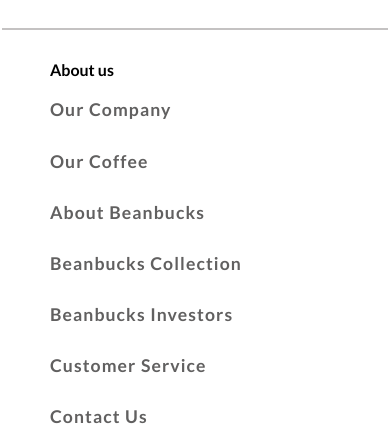
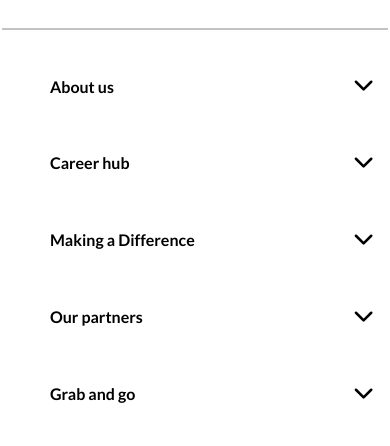
Before and after one commit to SethFerreira/beanbuck-shop, a plain HTML site: page index.html in a window 390 px wide. Shown: the part 3194-3640 px from the top of the page. Drawn offline with nearby package versions, Linux system fonts and the light colour scheme.

Commit message:
feat: add toggle for footer social lists on mobile

```diff
--- a/index.html
+++ b/index.html
@@ -99,7 +99,10 @@
     <footer>
         <div class="container-footer">
             <div class="social-list">
-                <h4>About us</h4>
+                <div class="icon-text">
+                    <h4>About us</h4>
+                    <button><ion-icon name="chevron-down-outline"></ion-icon></button>
+                </div>
                 <ul>
                     <li><a href="#">Our Company</a></li>
                     <li><a href="#">Our Coffee</a></li>
@@ -111,7 +114,10 @@
                 </ul>
             </div>
             <div class="social-list">
-                <h4>Career hub</h4>
+                <div class="icon-text">
+                    <h4>Career hub</h4>
+                    <button><ion-icon name="chevron-down-outline"></ion-icon></button>
+                </div>
                 <ul>
                     <li><a href="#">Team and Values</a></li>
                     <li><a href="#">Belonging at Beanbucks</a></li>
@@ -122,7 +128,10 @@
                 </ul>
             </div>
             <div class="social-list">
-                <h4>Making a Difference</h4>
+                <div class="icon-text">
+                    <h4>Making a Difference</h4>
+                    <button><ion-icon name="chevron-down-outline"></ion-icon></button>
+                </div>
                 <ul>
                     <li><a href="#">Local Connections</a></li>
                     <li><a href="#">Beanbucks Foundation</a></li>
@@ -131,7 +140,10 @@
                 </ul>
             </div>
             <div class="social-list">
-                <h4>Our partners</h4>
+                <div class="icon-text">
+                    <h4>Our partners</h4>
+                    <button><ion-icon name="chevron-down-outline"></ion-icon></button>
+                </div>
                 <ul>
                     <li><a href="#">Property Partner Hub</a></li>
                     <li><a href="#">Supply Hub</a></li>
@@ -140,7 +152,10 @@
                 </ul>
             </div>
             <div class="social-list">
-                <h4>Grab and go</h4>
+                <div class="icon-text">
+                    <h4>Grab and go</h4>
+                    <button><ion-icon name="chevron-down-outline"></ion-icon></button>
+                </div>
                 <ul>
                     <li><a href="#">App Ordering</a></li>
                     <li><a href="#">Order Online</a></li>
--- a/resources/css/style.css
+++ b/resources/css/style.css
@@ -359,6 +359,30 @@ img {
     cursor: pointer;
 }
 
+.icon-text h4 {
+    margin: 0;
+}
+
+.icon-text {
+    display: flex;
+    justify-content: space-between;
+    align-items: center;
+}
+
+.icon-text button {
+    display: flex;
+    justify-content: center;
+    align-items: center;
+    all: unset;
+    cursor: pointer;
+    padding: 0.8rem;
+}
+
+.icon-text ion-icon {
+    display: none;
+    font-size: 1.7rem;
+}
+
 /* -------------------------------------- */
 /* RESPONSIVE MEDIA QUERIES */
 /* -------------------------------------- */
@@ -368,6 +392,7 @@ img {
     .nav-b {
         display: none;
     }
+
     .mobile-toggle {
         display: block;
     }
@@ -385,7 +410,29 @@ img {
         text-align: center;
         box-shadow: 0px 4px 12px rgba(0,0,0,0.15);
     }
+
     .main-nav.open {
+        display: flex;
+    }
+
+    .container-footer {
+        flex-direction: column;
+    }
+
+    .icon-text ion-icon {
+        display: flex;
+    }
+
+    .social-list {
+        flex: none;
+        width: 100%;
+    }
+
+    .social-list ul {
+        display: none;
+    }
+
+    .social-list ul.open {
         display: flex;
     }
 }
@@ -447,9 +494,13 @@ img {
         gap: 1.5rem;
     }
 
+    .icon-text h4 {
+        white-space: nowrap;
+    }
+
     .bottom-box {
-        padding-left: 0;
         gap: 1rem;
+        padding-left: 3rem;
     }
 
     .copyright-text {
--- a/script.js
+++ b/script.js
@@ -1,6 +1,15 @@
 const toggleBtn = document.querySelector('.btn-close');
 const mainNav = document.querySelector('.main-nav');
+const socialListNav = document.querySelector('.social-list ul');
+const socialListNavIcon = document.querySelectorAll('.icon-text ion-icon');
 
 toggleBtn.addEventListener('click', () => {
     mainNav.classList.toggle('open');
 });
+
+socialListNavIcon.forEach(icon => {
+    icon.addEventListener('click', () => {
+        const ul = icon.closest('.social-list').querySelector('ul');
+        ul.classList.toggle('open');
+    });
+});
```
